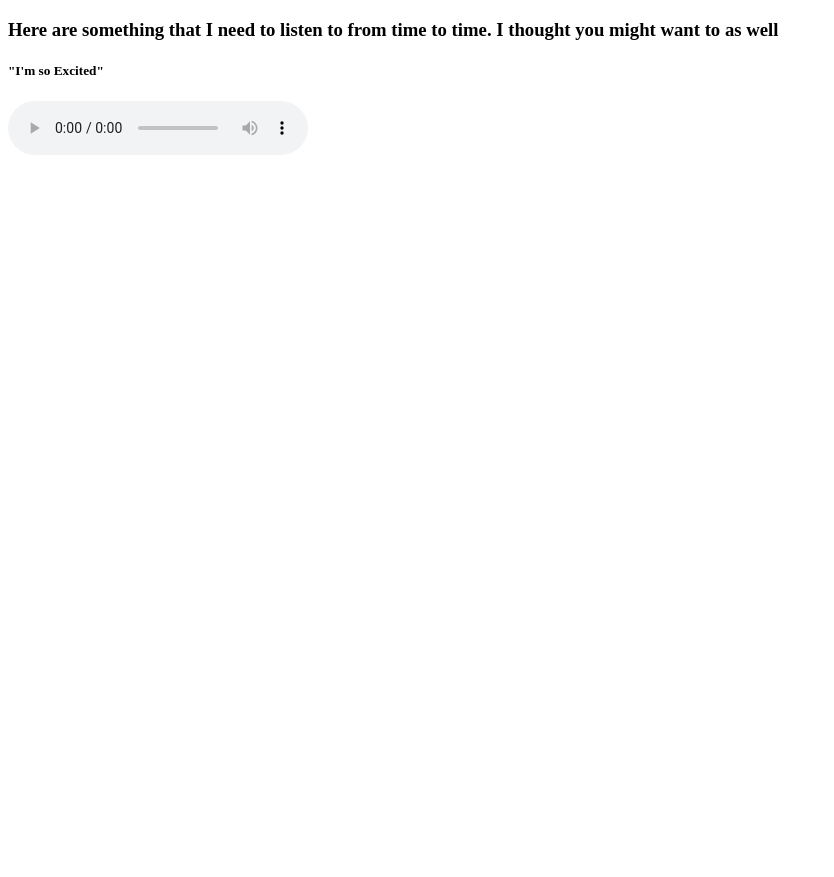
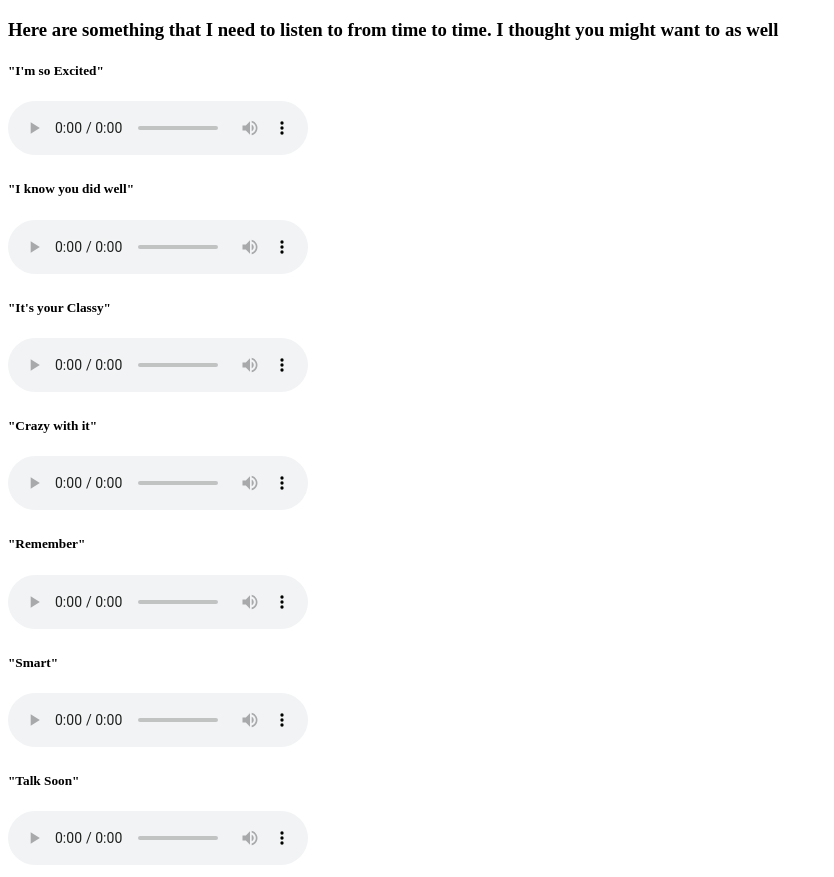
Before and after one commit to HenryRandall/HenryRandall.github.io, a plain HTML site: page iloveyou.html in a window 1280 px wide. Shown: the part 61-938 px from the top of the page, without its empty margins (0-834 px from the left). Before the commit the page ends 800 px from the top, so only its background shows below. Drawn offline with Linux system fonts and the light colour scheme.

Commit message:
Update iloveyou.html

```diff
--- a/iloveyou.html
+++ b/iloveyou.html
@@ -17,6 +17,43 @@
 Your browser does not support the audio element.
 </audio>
 
+<h5>"I know you did well"</h5>
+<audio controls>
+  <source src="Audio Files/i know you did well.wav" type="audio/wav">
+Your browser does not support the audio element.
+</audio>
+
+<h5>"It's your Classy"</h5>
+<audio controls>
+  <source src="Audio Files/its your classy.wav" type="audio/wav">
+Your browser does not support the audio element.
+</audio>
+
+<h5>"Crazy with it"</h5>
+<audio controls>
+  <source src="Audio Files/crazy with it.wav" type="audio/wav">
+Your browser does not support the audio element.
+</audio>
+
+<h5>"Remember"</h5>
+<audio controls>
+  <source src="Audio Files/remember.wav" type="audio/wav">
+Your browser does not support the audio element.
+</audio>
+
+<h5>"Smart"</h5>
+<audio controls>
+  <source src="Audio Files/smart.wav" type="audio/wav">
+Your browser does not support the audio element.
+</audio>
+
+<h5>"Talk Soon"</h5>
+<audio controls>
+  <source src="Audio Files/talk soon.wav" type="audio/wav">
+Your browser does not support the audio element.
+</audio>
+
+
 </body>
 
 </html>
```
